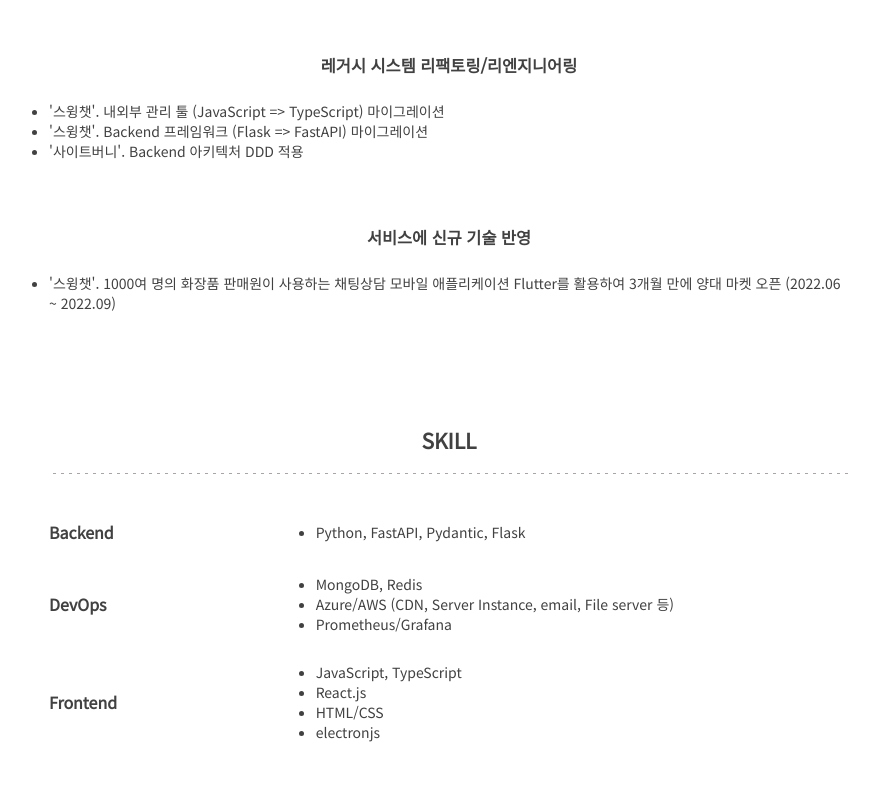
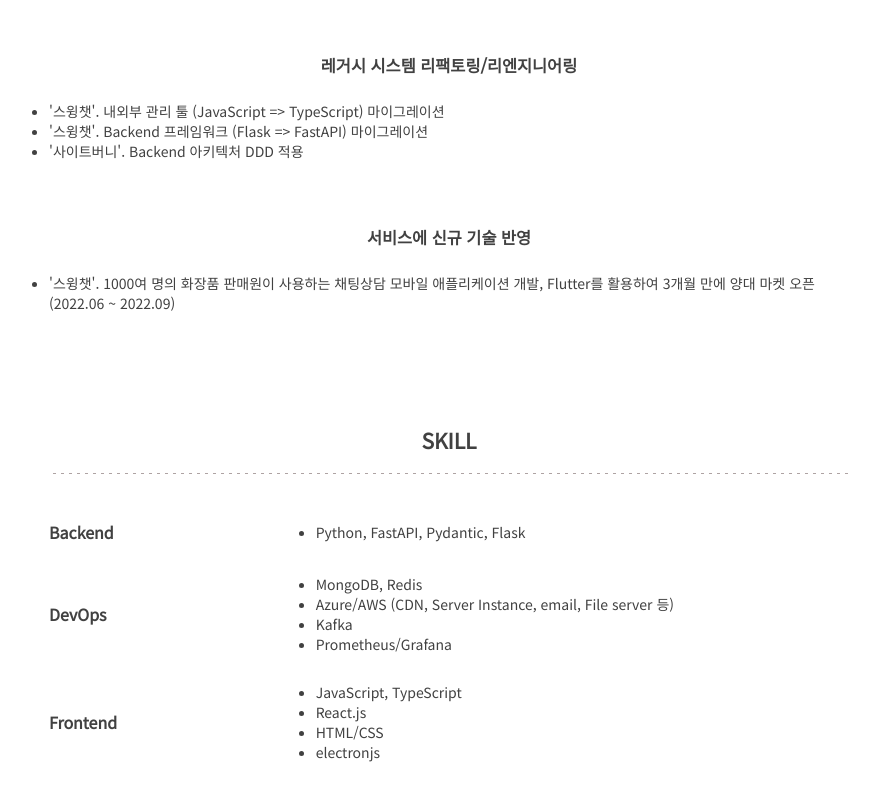
Before and after one commit to 30kanghee/resume, a plain HTML site: page index.html in a window 1280 px wide. Shown: the part 1730-2530 px from the top of the page, without its empty margins (191-1062 px from the left). Drawn offline with Linux system fonts and the light colour scheme.

Commit message:
문구변경

```diff
--- a/index.html
+++ b/index.html
@@ -36,7 +36,7 @@
             <div class='dotted-line'></div>
             <p>
               Python & FastAPI / Typescript & React 기반의 5년 차 웹 개발자입니다. 주로 검색/인공지능/챗봇 관련 기술들을 활용하여 기업의 문제를 해결하는 서비스를 만들었습니다.<br><br>
-              문제를 찾아내고 해결하는 과정을 즐거워하며, 이를 토대로 업무의 효율성과 서비스의 가치를 올리기 위해 노력해왔습니다. 회사에서 처음으로 기술공유 세션을 제안하고 실행 했으며, 서비스 경쟁력 상승을 위한 신규 기능을 제안한 경험이 있습니다.
+              문제를 찾아내고 해결하는 과정을 즐거워하며, 이를 토대로 업무의 효율성과 서비스의 가치를 올리기 위해 노력해왔습니다. 회사에서 처음으로 기술공유 세션을 제안하고 실행 했으며, 서비스 사용성과 경쟁력 강화를 위한 신규 기능을 제안한 경험이 있습니다.
             </p>
           </section>
 
@@ -141,7 +141,7 @@
             <div class="compentency">
               <h3 class="text-center">서비스에 신규 기술 반영</h3>
               <ul>
-                <li>'스윙챗'. 1000여 명의 화장품 판매원이 사용하는 채팅상담 모바일 애플리케이션 Flutter를 활용하여 3개월 만에 양대 마켓 오픈 (2022.06 ~ 2022.09)</li>
+                <li>'스윙챗'. 1000여 명의 화장품 판매원이 사용하는 채팅상담 모바일 애플리케이션 개발, Flutter를 활용하여 3개월 만에 양대 마켓 오픈 (2022.06 ~ 2022.09)</li>
               </ul>
             </div>
 
@@ -174,6 +174,7 @@
                 <ul>
                   <li>MongoDB, Redis</li>
                   <li>Azure/AWS (CDN, Server Instance, email, File server 등)</li>
+                  <li>Kafka</li>
                   <li>Prometheus/Grafana</li>
                 </ul>
 
```
